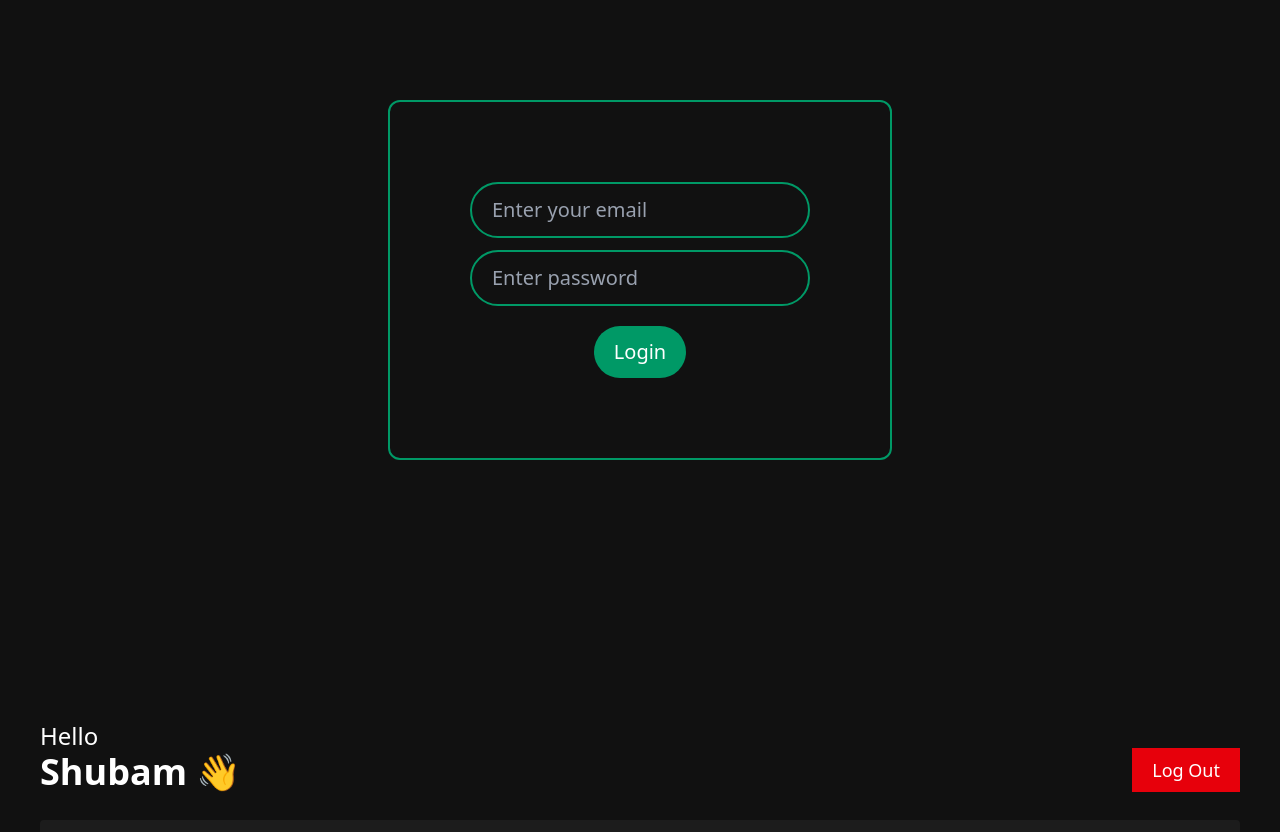
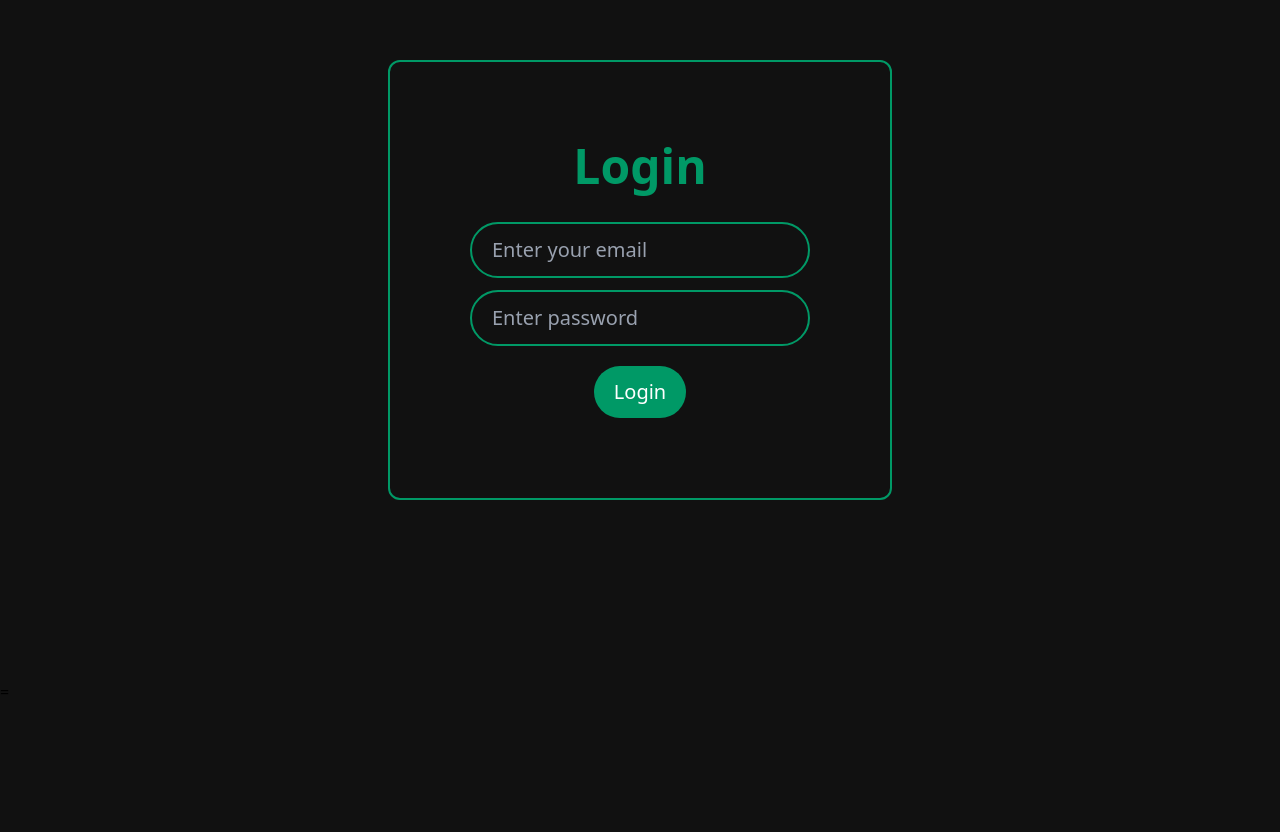
Before and after one commit to shubam341/Employ-Management, a React (Vite) app: page / in a window 1280 px wide. Shown: the part 120-952 px from the top of the page. After the commit the page ends 824 px from the top, so only its background shows below. Built offline with nearby package versions, Linux system fonts and the light colour scheme.

Commit message:
commited  Loginpage

```diff
--- a/src/App.jsx
+++ b/src/App.jsx
@@ -38,8 +38,9 @@ else{
 
 
     return (     <>
-      {!user ? <Login handleLogin={handleLogin}/>: ''}
-     {user =='employee'?<EmployeeDashboard/>:<AdminDashboard/>}
+   {!user ? <Login handleLogin={handleLogin} /> : null}
+{user === "employee" && <EmployeeDashboard />}
+{user === "admin" && <AdminDashboard />}
 
     </>
     )
--- a/src/components/Auth/login.jsx
+++ b/src/components/Auth/login.jsx
@@ -18,6 +18,7 @@ const Login=({handleLogin})=>{
     return (
    <div className='flex h-screen w-screen items-center justify-center'>
     <div className='border-2 rounded-xl border-emerald-600 p-20'>
+    <h2 className="text-5xl  bg-transparent  border-none outline-none font-bold text-center   text-emerald-600  mb-8">Login</h2>
 
         <form
         onSubmit={(e)=>{
--- a/src/index.css
+++ b/src/index.css
@@ -6,3 +6,6 @@ body{
 #tasklist::-webkit-scrollbar {
     display: none;
   }
+  html, body {
+    overflow: hidden;
+}
```
